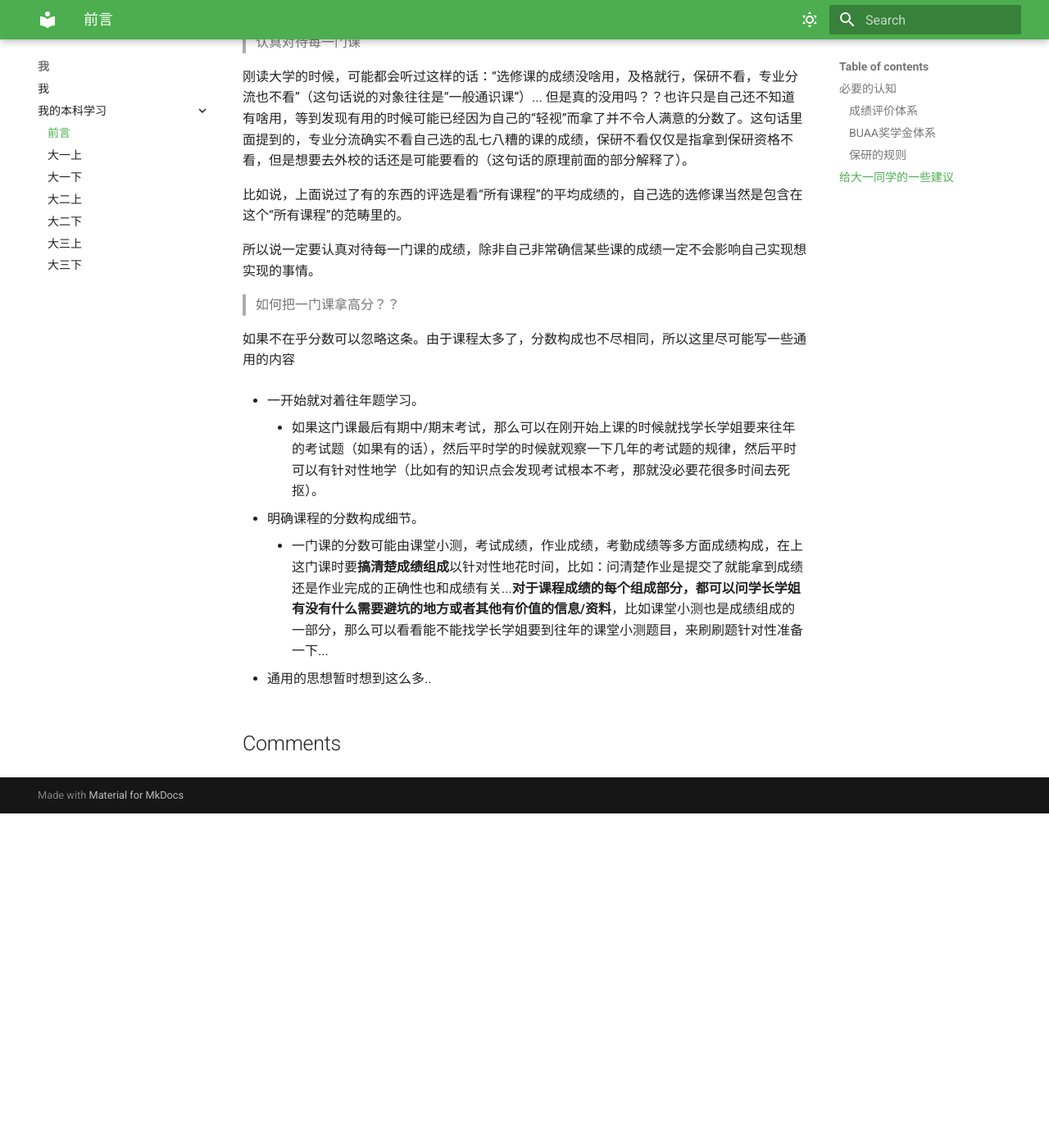
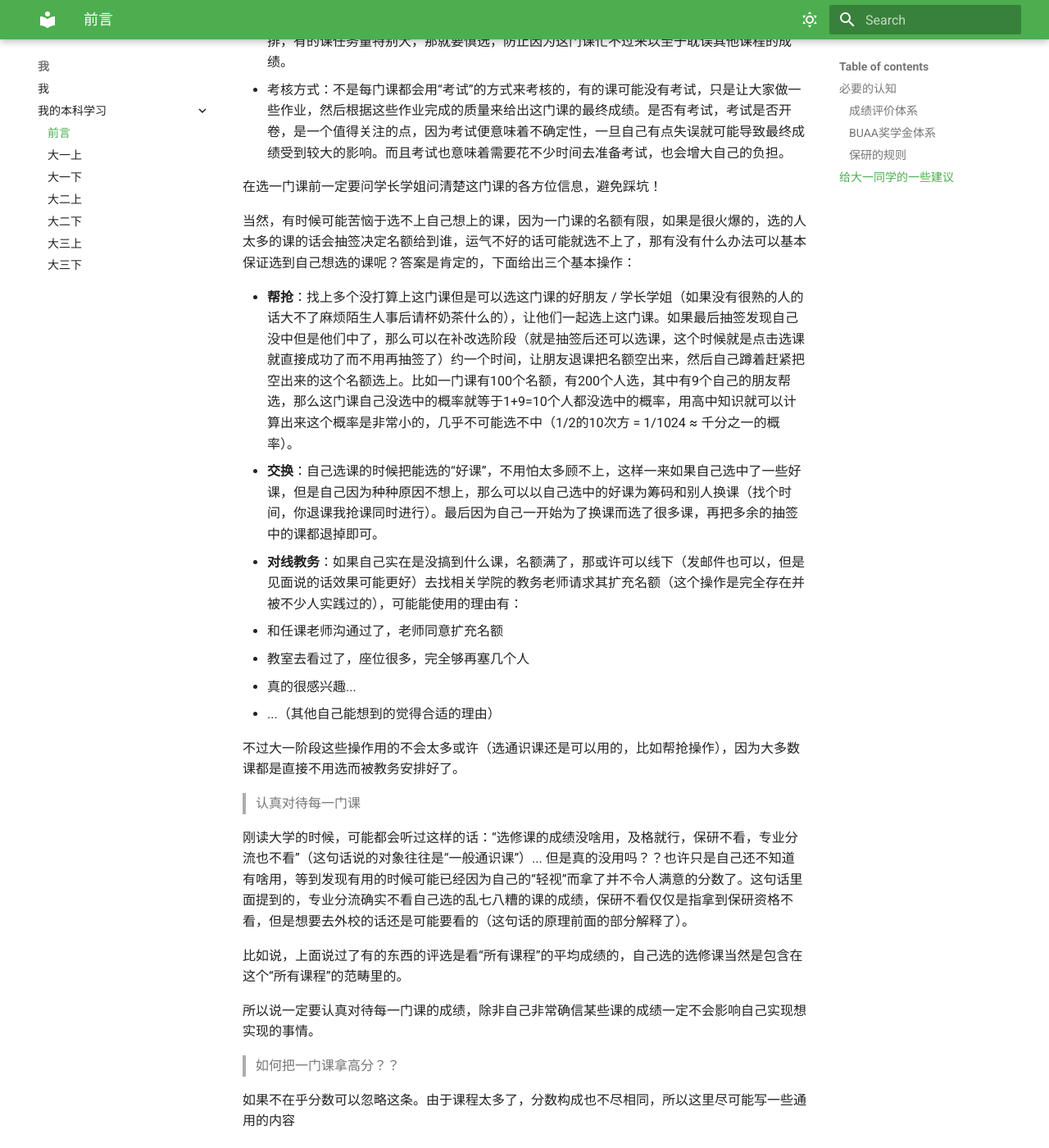
Before and after one commit to cpython-java/ning.github.io, an MkDocs documentation site: the page built from docs/我的本科学习/前言.md, in a window 1280 px wide and 1400 px high, scrolled down 6360 px. Shown: the whole window at 82% size. Built offline with MkDocs 1.6.1 and Material for MkDocs 9.7.7, drawn with Linux system fonts in a browser that asks for light colours; comment, search, counter and statistics services are not loaded; before the commit the page ends 7352 px from its top, so only the background shows below that; some of the changed text lies outside the part shown.

Commit message:
jiangxuejin

```diff
--- a/docs/我的本科学习/前言.md
+++ b/docs/我的本科学习/前言.md
@@ -89,7 +89,17 @@ comments: true
 - ...
 
 #### BUAA奖学金体系
-这个感觉不是特别特别地重要，之后心血来潮了再写，北航有奖学金手册，注明了各类奖学金的申请条件，有需要的话可以找学长学姐要。
+北航有奖学金手册，注明了各类奖学金的申请条件，这里附上手册的北航云盘下载链接，<a href="https://bhpan.buaa.edu.cn/link/AAC17BAA02E8E44311839AC03A53E6B5A2
+文件夹名：奖学金手册
+有效期限：2042-09-27 13:42">点击即可下载</a>。
+
+在BUAA，能拿到的奖学金主要是包含三类：
+
+- 国家发的：主要是国家奖学金、国家励志奖学金。
+- 学校发的：有很多类，具体获得条件参见奖学金手册
+- 社会发的：一些企业可能会给学生发奖学金。
+
+然后奖学金都是在秋季学期根据上个学年（而非学期）的表现来评选的，辅导员到时候也都会在群里发通知。
 
 #### 保研的规则
 保研，正式的名字是：推荐免试攻读研究生（也简称**推免**，在大三结束后进行，所以说保研成功和研究生入学这两个时间点之间是差了大四一年时间的，不像高考从被录取到入学之间只差了两三个月），其分为两件事：**拿到保研资格** 和 **拿到接收资格**。也就是说想要保研成功必须首先有保研的资格，有资格后还不算完，还得有学校学院愿意接收自己，有资格加有地方接收就等于保研成功了。那么下面分两块儿分别介绍一下这两件事。
@@ -168,6 +178,17 @@ comments: true
 
 在选一门课前一定要问学长学姐问清楚这门课的各方位信息，避免踩坑！
 
+当然，有时候可能苦恼于选不上自己想上的课，因为一门课的名额有限，如果是很火爆的，选的人太多的课的话会抽签决定名额给到谁，运气不好的话可能就选不上了，那有没有什么办法可以基本保证选到自己想选的课呢？答案是肯定的，下面给出三个基本操作：
+
+- **帮抢**：找上多个没打算上这门课但是可以选这门课的好朋友 / 学长学姐（如果没有很熟的人的话大不了麻烦陌生人事后请杯奶茶什么的），让他们一起选上这门课。如果最后抽签发现自己没中但是他们中了，那么可以在补改选阶段（就是抽签后还可以选课，这个时候就是点击选课就直接成功了而不用再抽签了）约一个时间，让朋友退课把名额空出来，然后自己蹲着赶紧把空出来的这个名额选上。比如一门课有100个名额，有200个人选，其中有9个自己的朋友帮选，那么这门课自己没选中的概率就等于1+9=10个人都没选中的概率，用高中知识就可以计算出来这个概率是非常小的，几乎不可能选不中（1/2的10次方 = 1/1024 ≈ 千分之一的概率）。
+- **交换**：自己选课的时候把能选的“好课”，不用怕太多顾不上，这样一来如果自己选中了一些好课，但是自己因为种种原因不想上，那么可以以自己选中的好课为筹码和别人换课（找个时间，你退课我抢课同时进行）。最后因为自己一开始为了换课而选了很多课，再把多余的抽签中的课都退掉即可。
+- **对线教务**：如果自己实在是没搞到什么课，名额满了，那或许可以线下（发邮件也可以，但是见面说的话效果可能更好）去找相关学院的教务老师请求其扩充名额（这个操作是完全存在并被不少人实践过的），可能能使用的理由有：
+  - 和任课老师沟通过了，老师同意扩充名额
+  - 教室去看过了，座位很多，完全够再塞几个人
+  - 真的很感兴趣...
+  - ...（其他自己能想到的觉得合适的理由）
+
+不过大一阶段这些操作用的不会太多或许（选通识课还是可以用的，比如帮抢操作），因为大多数课都是直接不用选而被教务安排好了。
 
 > 认真对待每一门课
 
```
